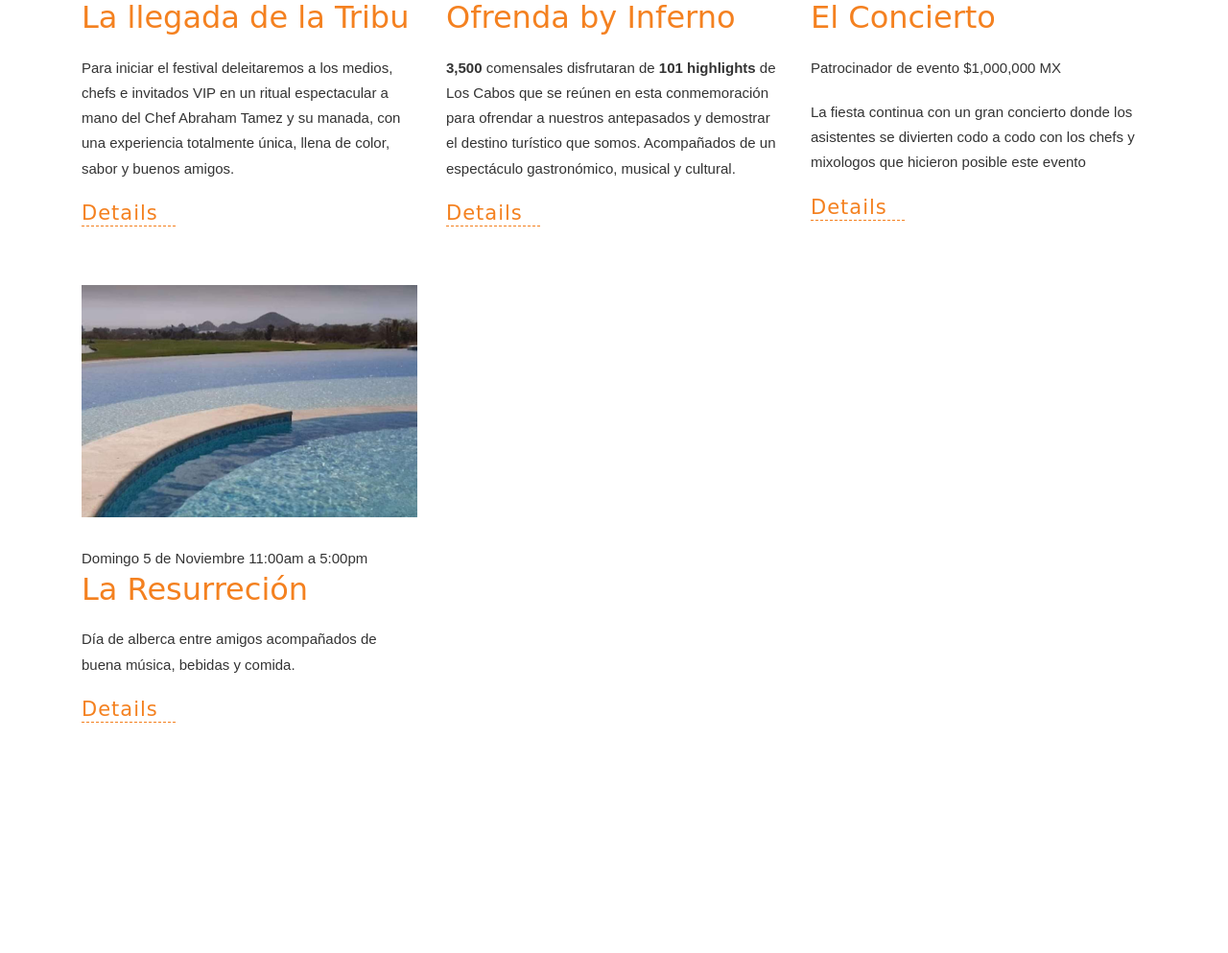
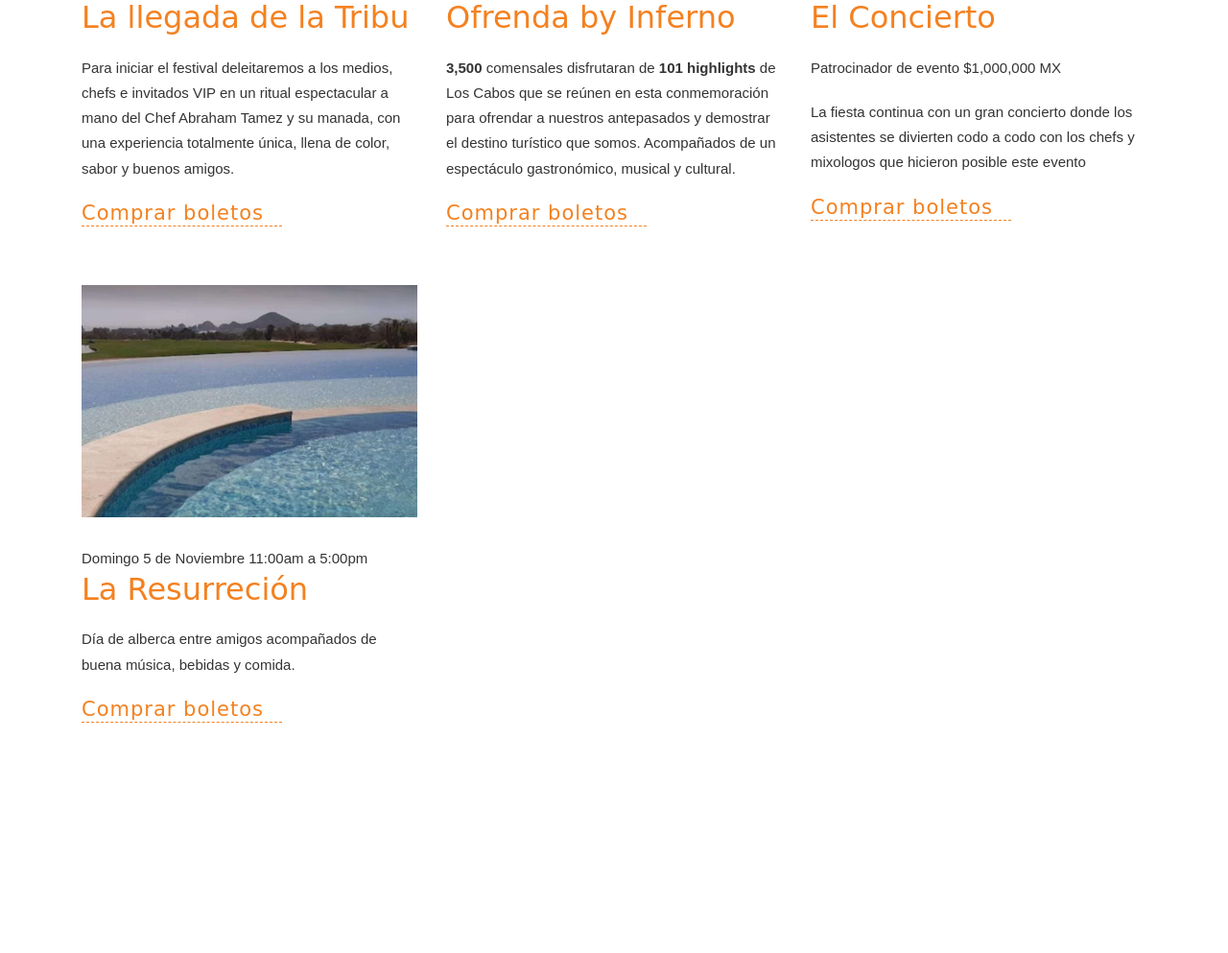
Before and after one commit to Ivonnemtz96/Ofrenda, a WordPress theme: template agenda.php in a window 1280 px wide. Shown: the part 1714-2707 px from the top of the page at 96% size. Run offline with PHP 8.4 and a stand-in for WordPress, Linux system fonts and the light colour scheme; the site name, menu and one post (Sample post) are stand-ins, and other content is empty; some web fonts are replaced.

Commit message:
se cambia "details" por "comprar boletos"

```diff
--- a/modules/agenda.php
+++ b/modules/agenda.php
@@ -36,7 +36,7 @@
                             con un tour por los restaurantes de
                             nuestros más afamados chefs
                             participantes en San Jose del Cabo.
-                        </p> <a href="#" class="more">Details <i class="ti-angle-double-right"></i></a>
+                        </p> <a href="#" class="more">Comprar boletos <i class="ti-angle-double-right"></i></a>
                     </div>
                 </div>
             </div>
@@ -55,7 +55,7 @@
                             para apreciar la fiesta del desfile
                             Náutico en el Yate El Patron, con la
                             prensa e Influencers.
-                        </p> <a href="#" class="more">Details <i class="ti-angle-double-right"></i></a>
+                        </p> <a href="#" class="more">Comprar boletos <i class="ti-angle-double-right"></i></a>
                     </div>
                 </div>
             </div>
@@ -80,7 +80,7 @@
                             sabor y buenos amigos dentro del
                             hotel Solaz.
                         </p>
-                        <a href="post.html" class="more">Details <i class="ti-angle-double-right"></i></a>
+                        <a href="post.html" class="more">Comprar boletos <i class="ti-angle-double-right"></i></a>
                     </div>
                 </div>
             </div>
@@ -103,7 +103,7 @@
                             única, llena de color, sabor y buenos
                             amigos.
                         </p>
-                        <a href="post.html" class="more">Details <i class="ti-angle-double-right"></i></a>
+                        <a href="post.html" class="more">Comprar boletos <i class="ti-angle-double-right"></i></a>
                     </div>
                 </div>
             </div>
@@ -126,7 +126,7 @@
                             somos. Acompañados de un
                             espectáculo gastronómico, musical y
                             cultural.
-                        </p> <a href="#" class="more">Details <i class="ti-angle-double-right"></i></a>
+                        </p> <a href="#" class="more">Comprar boletos <i class="ti-angle-double-right"></i></a>
                     </div>
                 </div>
             </div>
@@ -146,7 +146,7 @@
                             divierten codo a codo con los chefs y
                             mixologos que hicieron posible este
                             evento
-                        </p> <a href="#" class="more">Details <i class="ti-angle-double-right"></i></a>
+                        </p> <a href="#" class="more">Comprar boletos <i class="ti-angle-double-right"></i></a>
                     </div>
                 </div>
             </div>
@@ -166,7 +166,7 @@
                             acompañados de buena música,
                             bebidas y comida.
                         </p>
-                        <a href="post.html" class="more">Details <i class="ti-angle-double-right"></i></a>
+                        <a href="post.html" class="more">Comprar boletos <i class="ti-angle-double-right"></i></a>
                     </div>
                 </div>
             </div>
```
